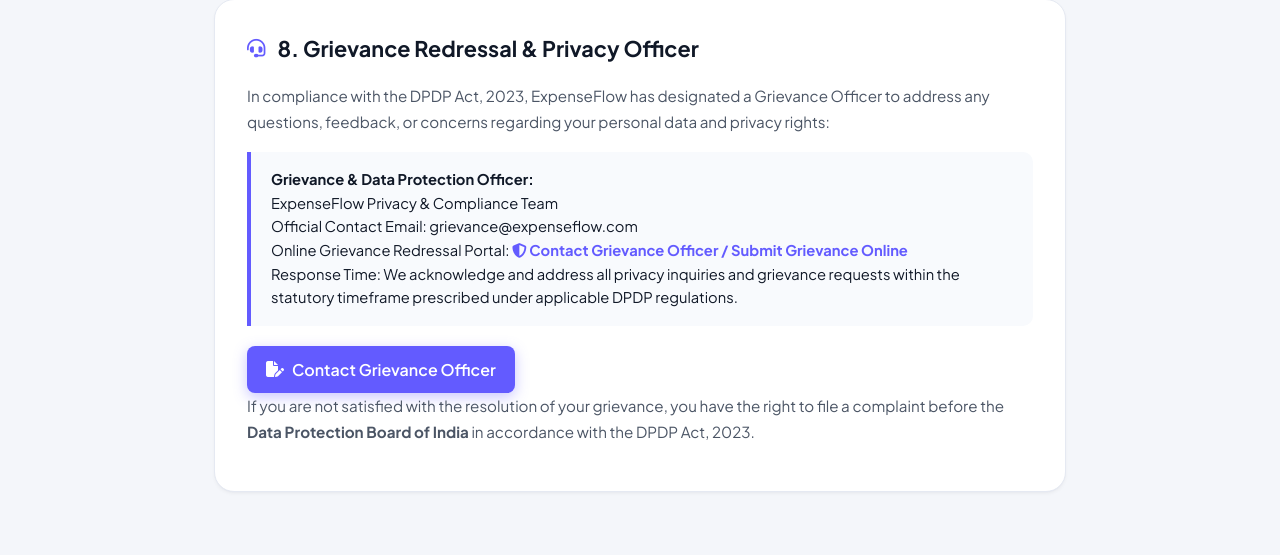
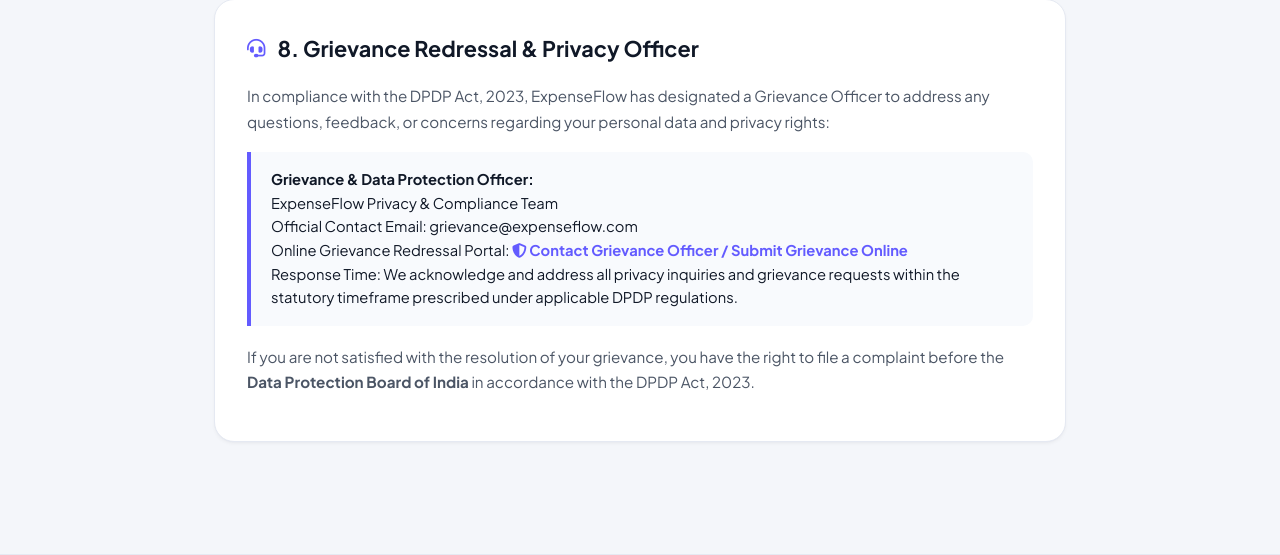
Before and after one commit to melstonjaiselsequeira/Expense-tracker, a Flask app: page /privacy in a window 1280 px wide. Shown: the part 4256-4811 px from the top of the page. Run offline with Flask 3, Linux system fonts and the light colour scheme.

Commit message:
Update privacy.html

```diff
--- a/templates/privacy.html
+++ b/templates/privacy.html
@@ -337,11 +337,11 @@
                 Response Time: We acknowledge and address all privacy inquiries and grievance requests within the statutory timeframe prescribed under applicable DPDP regulations.
             </div>
 
-            <div style="margin-top: 1.25rem;">
+            <!-- <div style="margin-top: 1.25rem;">
                 <a href="/grievance" class="btn btn-primary" style="display: inline-flex; align-items: center; gap: 8px; text-decoration: none; padding: 10px 18px; border-radius: 8px; font-weight: 600; color: #ffffff; background: var(--accent);">
                     <i class="fas fa-file-pen"></i> Contact Grievance Officer
                 </a>
-            </div>
+            </div> -->
 
             <p>If you are not satisfied with the resolution of your grievance, you have the right to file a complaint before the <strong>Data Protection Board of India</strong> in accordance with the DPDP Act, 2023.</p>
         </article>
```
